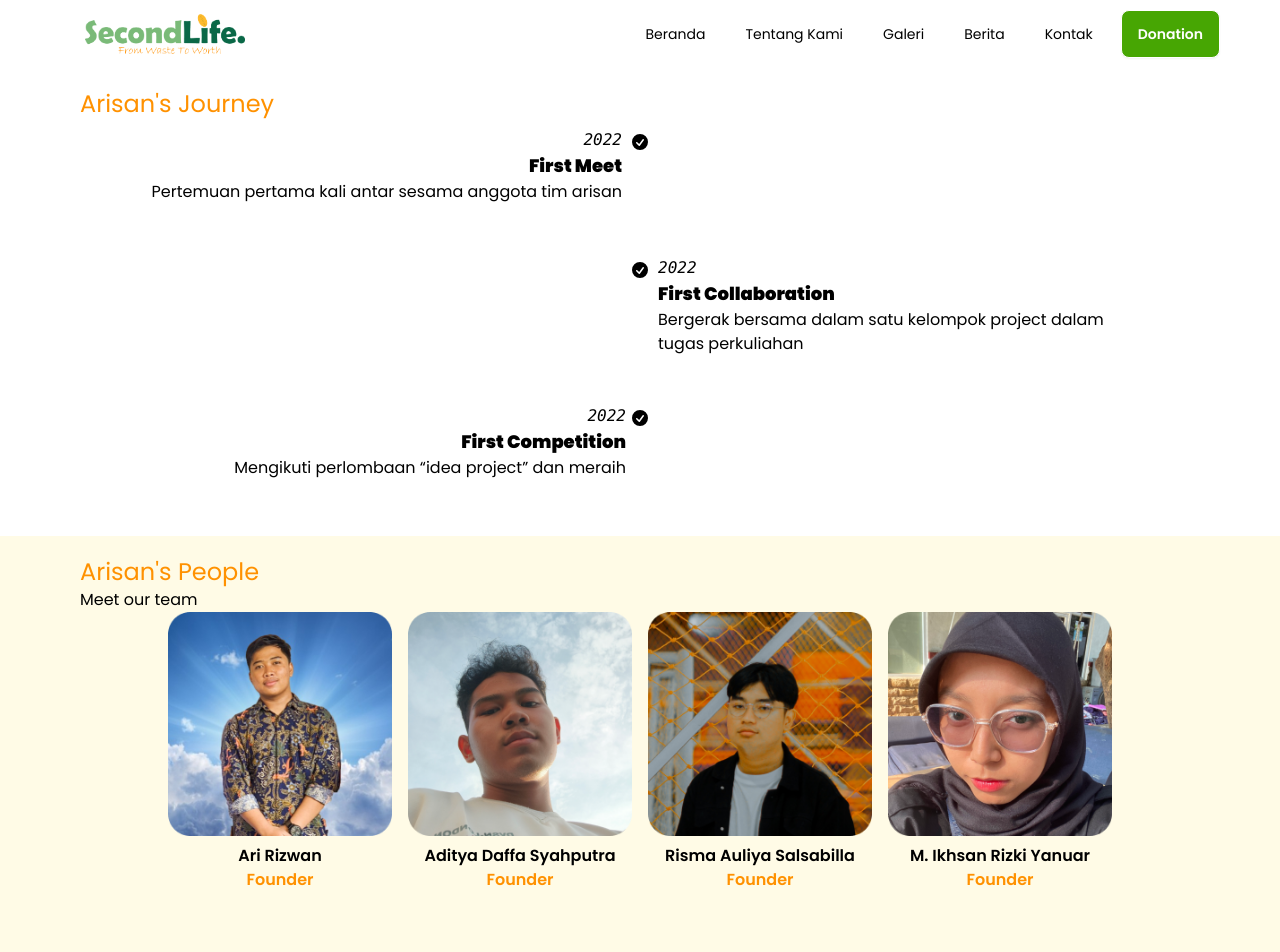
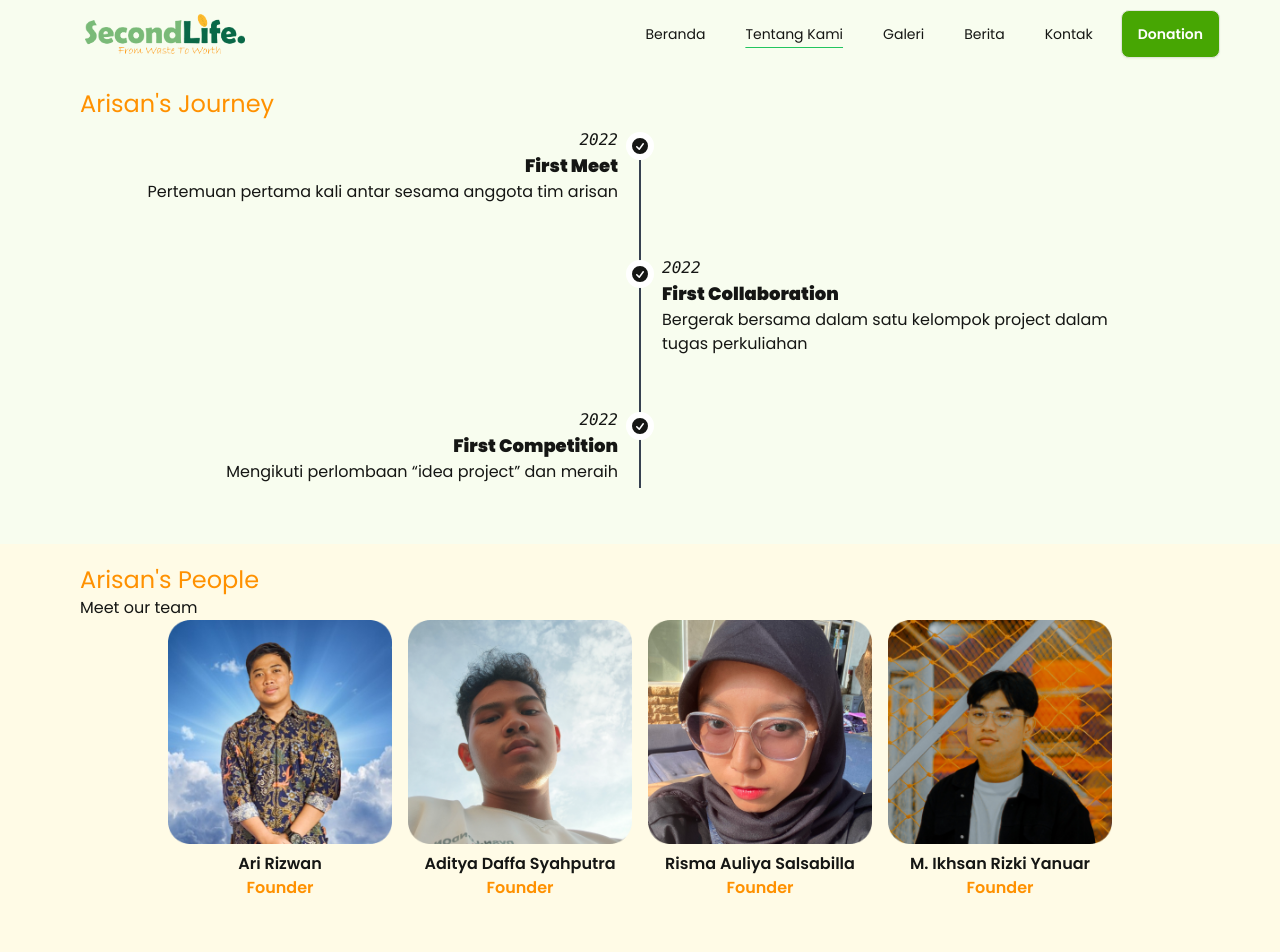
Before and after one commit to arirzwn/Pekan-IT-Project, a React (Vite) app: page /tentang-kami in a window 1280 px wide. Shown: the top 952 px of the page. Built offline with nearby package versions, Linux system fonts and the light colour scheme; what tailwindcss-highlights would draw is missing.

Commit message:
update fitur

```diff
--- a/package.json
+++ b/package.json
@@ -10,6 +10,7 @@
     "preview": "vite preview"
   },
   "dependencies": {
+    "framer-motion": "^11.3.31",
     "react": "^18.3.1",
     "react-countup": "^6.5.3",
     "react-dom": "^18.3.1",
--- a/src/components/CardAnggota.jsx
+++ b/src/components/CardAnggota.jsx
@@ -1,30 +1,84 @@
+import { useState } from "react";
+import "/src/index.css";
+import DetailAnggota from "../layout/DetailAnggota";
 import fotoProfile1 from "../assets/foto-ari.png";
 import fotoProfile2 from "../assets/foto-adit.png";
-import fotoProfile3 from "../assets/foto-risma.png";
-import fotoProfile4 from "../assets/foto-ikhsan.png";
+import fotoProfile3 from "../assets/foto-ikhsan.png";
+import fotoProfile4 from "../assets/foto-risma.png";
 
 const dataAnggota = [
-  { img: fotoProfile1, nama: "Ari Rizwan", jabatan: "Founder" },
-  { img: fotoProfile2, nama: "Aditya Daffa Syahputra", jabatan: "Founder" },
-  { img: fotoProfile4, nama: "Risma Auliya Salsabilla", jabatan: "Founder" },
-  { img: fotoProfile3, nama: "M. Ikhsan Rizki Yanuar", jabatan: "Founder" },
+  {
+    img: fotoProfile1,
+    nama: "Ari Rizwan",
+    jabatan: "Founder",
+    moto: "Mahasiswa Informatika yang berambisi menjadi seorang full-stack developer yang kompeten. Memiliki minat yang besar dalam merancang dan membangun aplikasi web yang inovatif dan user-friendly. Terbuka untuk kesempatan magang atau kerja part-time di perusahaan startup.",
+    sosmed: {
+      github: "https://github.com/arirzwn",
+      linkdn: "https://www.linkedin.com/in/ari-rizwan-70666918b/",
+      ig: "https://www.instagram.com/ari.rzw.n/",
+      fb: "https://www.facebook.com/",
+    },
+  },
+  {
+    img: fotoProfile2,
+    nama: "Aditya Daffa Syahputra",
+    jabatan: "Founder",
+    moto: "Mahasiswa semester 5 Informatika di Universitas Singaperbangsa Karawang dengan minat khusus dalam Software  Development terutama sebagai back-end developer. Memiliki semangat tinggi untuk mempelajari teknologi baru dan meningkatkan keterampilan. Dikenal sebagai individu disiplin, terampil, dan gigih dalam menyelesaikan masalah.",
+    sosmed: {
+      github: "https://github.com/",
+      linkdn: "https://www.linkedin.com/",
+      ig: "https://www.instagram.com/",
+      fb: "https://www.facebook.com/",
+    },
+  },
+  {
+    img: fotoProfile4,
+    nama: "Risma Auliya Salsabilla",
+    jabatan: "Founder",
+    moto: "Antusias dalam dunia pengembangan perangkat lunak, selalu mengikuti perkembangan teknologi terkini seperti machine learning dan cloud computing. Aktif berkontribusi dalam komunitas open source dan mengikuti berbagai kursus online untuk memperdalam pengetahuan.",
+    sosmed: {
+      github: "https://github.com/",
+      linkdn: "https://www.linkedin.com/",
+      ig: "https://www.instagram.com/",
+      fb: "https://www.facebook.com/",
+    },
+  },
+  {
+    img: fotoProfile3,
+    nama: "M. Ikhsan Rizki Yanuar",
+    jabatan: "Founder",
+    moto: "Menguasai bahasa pemrograman Python dan JavaScript dengan baik. Memiliki pemahaman yang kuat tentang struktur data, algoritma, dan desain database. Terampil dalam membangun aplikasi web yang scalable dan performant menggunakan framework seperti Django dan React.",
+    sosmed: {
+      github: "https://github.com/",
+      linkdn: "https://www.linkedin.com/",
+      ig: "https://www.instagram.com/",
+      fb: "https://www.facebook.com/",
+    },
+  },
 ];
 
 export default function CardAnggota() {
+  const [selectedMember, setSelectedMember] = useState(null);
+
+  const handleImageClick = (member) => {
+    setSelectedMember(member);
+    document.getElementById("my_modal_3").showModal();
+  };
+
   return (
     <>
-      {/*  Hapus MB */}
-      <div className="flex items-center justify-center gap-4  mb-24  ">
+      <div className="flex items-center justify-center gap-4 mb-24">
         {dataAnggota.map((data, index) => (
-          <div key={index} className="max-w-56 max-h-56">
+          <div key={index} className="card-container max-w-56 max-h-56">
             <figure className="w-56 h-56">
               <img
                 src={data.img}
                 alt="Foto profile"
-                className="rounded-sm aspect-square object-cover"
+                className="rounded-sm aspect-square object-cover cursor-pointer"
+                onClick={() => handleImageClick(data)}
               />
             </figure>
-            <div className=" flex flex-col justify-between mt-2 w-56 text-center">
+            <div className="flex flex-col justify-between mt-2 w-56 text-center">
               <p className="font-semibold break-words">{data.nama}</p>
               <p className="break-words text-[#FF9100] font-semibold">
                 {data.jabatan}
@@ -33,6 +87,7 @@ export default function CardAnggota() {
           </div>
         ))}
       </div>
+      {selectedMember && <DetailAnggota member={selectedMember} />}
     </>
   );
 }
--- a/src/components/NavLink.jsx
+++ b/src/components/NavLink.jsx
@@ -1,15 +1,27 @@
-import { Link } from "react-router-dom";
+import { NavLink } from "react-router-dom";
 import { Link as ScrollLink } from "react-scroll";
+import "/src/index.css";
 
 export default function Navlink() {
   return (
     <div className="flex-none">
       <ul className="menu menu-horizontal px-1 gap-2">
-        <li className="active:bg-green-200">
-          <Link to="/">Beranda</Link>
+        <li>
+          <NavLink
+            to="/"
+            className={({ isActive }) => (isActive ? "active-link" : "")}
+            end
+          >
+            Beranda
+          </NavLink>
         </li>
         <li>
-          <Link to="/tentang-kami">Tentang Kami</Link>
+          <NavLink
+            to="/tentang-kami"
+            className={({ isActive }) => (isActive ? "active-link" : "")}
+          >
+            Tentang Kami
+          </NavLink>
         </li>
         <li>
           <ScrollLink to="aktifitas" smooth={true} duration={500}>
@@ -22,7 +34,12 @@ export default function Navlink() {
           </ScrollLink>
         </li>
         <li>
-          <Link to="/kontak">Kontak</Link>
+          <NavLink
+            to="/kontak"
+            className={({ isActive }) => (isActive ? "active-link" : "")}
+          >
+            Kontak
+          </NavLink>
         </li>
       </ul>
     </div>
--- a/src/index.css
+++ b/src/index.css
@@ -87,9 +87,27 @@
   transform: scale(0.9);
   transition: opacity 300ms, transform 300ms;
 }
-/* Add this CSS to your stylesheet */
+
 img {
   object-fit: cover;
   width: 100%;
   height: 100%;
 }
+
+.modal-box {
+  width: 70vw;
+  max-width: 70vw;
+}
+
+.card-container {
+  transition: transform 0.3s ease;
+}
+
+.card-container:hover {
+  transform: scale(1.05);
+}
+
+.active-link {
+  @apply underline underline-offset-8 decoration-green-500;
+
+}
--- /dev/null
+++ b/src/layout/DetailAnggota.jsx
@@ -0,0 +1,66 @@
+// src/layout/DetailAnggota.jsx
+import "/src/index.css";
+import Judul from "../components/Judul.jsx";
+import {
+  FaFacebookF,
+  FaGithub,
+  FaInstagram,
+  FaLinkedinIn,
+} from "react-icons/fa";
+
+export default function DetailAnggota({ member }) {
+  return (
+    <div>
+      <dialog id="my_modal_3" className="modal border mx-auto">
+        <div className="modal-box border h-full bg-white">
+          <form method="dialog">
+            <button className="btn btn-sm btn-circle btn-ghost absolute right-2 top-2">
+              ✕
+            </button>
+          </form>
+          <div>
+            <Judul className="">Arisan's People</Judul>
+          </div>
+          <div className="flex gap-x-10 mt-4">
+            <div className="flex-1 ">
+              <figure className="w-full h-full">
+                <img
+                  src={member.img}
+                  alt="Foto Profile"
+                  className="w-full h-full object-cover"
+                />
+              </figure>
+            </div>
+            <div className="flex-1 flex flex-col">
+              <h1 className="text-2xl mb-2 font-semibold">{member.nama}</h1>
+              <p className="text-justify text-sm">{member.moto}</p>
+              <div className="flex gap-4 mt-auto">
+                <div className="h-3 w-3 p-4 border-[3px] border-[#FF9100] rounded-full flex justify-center items-center">
+                  <a target="_blank" href={member.sosmed.fb}>
+                    <FaFacebookF className="text-xl text-[#FF9100]" />
+                  </a>
+                </div>
+                <div className="h-3 w-3 p-4 border-[3px] border-[#FF9100] rounded-full flex justify-center items-center">
+                  <a target="_blank" href={member.sosmed.linkdn}>
+                    <FaLinkedinIn className="text-xl text-[#FF9100]" />
+                  </a>
+                </div>
+                <div className="h-3 w-3 p-4 border-[3px] border-[#FF9100] rounded-full flex justify-center items-center">
+                  <a target="_blank" href={member.sosmed.ig}>
+                    <FaInstagram className="text-xl text-[#FF9100]" />
+                  </a>
+                </div>
+                <div className="h-3 w-3 p-4 border-[3px] border-[#FF9100] rounded-full flex justify-center items-center">
+                  <a target="_blank" href={member.sosmed.github}>
+                    <FaGithub className="text-xl text-[#FF9100]" />
+                  </a>
+                </div>
+              </div>
+            </div>
+            {/*<div></div>*/}
+          </div>
+        </div>
+      </dialog>
+    </div>
+  );
+}
--- a/src/layout/TentangKami.jsx
+++ b/src/layout/TentangKami.jsx
@@ -53,7 +53,8 @@ export default function TentangKami() {
 
 function TimeLine() {
   return (
-    <div className="mx-auto w-[80%]">
+    <div className="mx-auto w-[80%] relative">
+      <div className="absolute left-1/2 transform -translate-x-1/2 top-[calc(1.25rem+1.25rem)] bottom-[calc(1.25rem+1.25rem)] border-l-2 border-gray-700"></div>
       <ul className="timeline timeline-snap-icon max-md:timeline-compact timeline-vertical">
         {timeline.map((data, index) => {
           let positionClass = "";
@@ -65,36 +66,12 @@ function TimeLine() {
             positionClass = "timeline-start";
           }
 
-          if (index === timeline.length - 1) {
-            return (
-              <li key={data.tahun}>
-                <hr />
-                <div className="timeline-middle">
-                  <svg
-                    xmlns="http://www.w3.org/2000/svg"
-                    viewBox="0 0 20 20"
-                    fill="currentColor"
-                    className="h-5 w-5"
-                  >
-                    <path
-                      fillRule="evenodd"
-                      d="M10 18a8 8 0 100-16 8 8 0 000 16zm3.857-9.809a.75.75 0 00-1.214-.882l-3.483 4.79-1.88-1.88a.75.75 0 10-1.06 1.061l2.5 2.5a.75.75 0 001.137-.089l4-5.5z"
-                      clipRule="evenodd"
-                    />
-                  </svg>
-                </div>
-                <div className="timeline-start mb-10 md:text-end">
-                  <time className="font-mono italic">{data.tahun}</time>
-                  <div className="text-lg font-black">{data.title}</div>
-                  {data.deskripsi}
-                </div>
-              </li>
-            );
-          }
-
           return (
-            <li key={data.tahun} className={positionClass}>
-              <div className="timeline-middle">
+            <li key={data.tahun} className={`relative ${positionClass}`}>
+              {/*{index !== 0 && index !== timeline.length - 1 && (*/}
+              {/*  <hr className="border-t-2 border-gray-300 my-4 absolute left-1/2 transform -translate-x-1/2 w-[calc(50%-1.25rem)] top-1/2" />*/}
+              {/*)}*/}
+              <div className="timeline-middle relative z-10 bg-white p-1 rounded-full">
                 <svg
                   xmlns="http://www.w3.org/2000/svg"
                   viewBox="0 0 20 20"
@@ -108,12 +85,16 @@ function TimeLine() {
                   />
                 </svg>
               </div>
-              <div className={`timeline-content ${positionClass} mb-10 px-2`}>
+              <div
+                className={`timeline-content ${positionClass} mb-10 px-2 ${index === timeline.length - 1 ? "md:text-end" : ""}`}
+              >
                 <time className="font-mono italic">{data.tahun}</time>
                 <div className="text-lg font-black">{data.title}</div>
                 {data.deskripsi}
               </div>
-              <hr />
+              {/*{index !== timeline.length - 1 && (*/}
+              {/*  <hr className="border-t-2 border-gray-300 my-4 absolute left-1/2 transform -translate-x-1/2 w-[calc(50%-1.25rem)] bottom-1/2" />*/}
+              {/*)}*/}
             </li>
           );
         })}
@@ -121,3 +102,47 @@ function TimeLine() {
     </div>
   );
 }
+
+// function TimeLine() {
+//   return (
+//     <div className="mx-auto w-[80%]">
+//       <ul className="timeline timeline-snap-icon max-md:timeline-compact timeline-vertical">
+//         {timeline.map((data, index) => {
+//           let positionClass = "";
+//           if (data.title === "First Collaboration") {
+//             positionClass = "timeline-end";
+//           } else if (data.title === "First Competition") {
+//             positionClass = "timeline-start";
+//           } else {
+//             positionClass = "timeline-start";
+//           }
+//
+//           return (
+//             <li key={data.tahun} className={positionClass}>
+//               {index !== 0 && <hr className="border-t-2 border-gray-300" />}
+//               <div className="timeline-middle">
+//                 <svg
+//                   xmlns="http://www.w3.org/2000/svg"
+//                   viewBox="0 0 20 20"
+//                   fill="currentColor"
+//                   className="h-5 w-5"
+//                 >
+//                   <path
+//                     fillRule="evenodd"
+//                     d="M10 18a8 8 0 100-16 8 8 0 000 16zm3.857-9.809a.75.75 0 00-1.214-.882l-3.483 4.79-1.88-1.88a.75.75 0 10-1.06 1.061l2.5 2.5a.75.75 0 001.137-.089l4-5.5z"
+//                     clipRule="evenodd"
+//                   />
+//                 </svg>
+//               </div>
+//               <div className={`timeline-content ${positionClass} mb-10 px-2`}>
+//                 <time className="font-mono italic">{data.tahun}</time>
+//                 <div className="text-lg font-black">{data.title}</div>
+//                 {data.deskripsi}
+//               </div>
+//             </li>
+//           );
+//         })}
+//       </ul>
+//     </div>
+//   );
+// }
--- a/tailwind.config.js
+++ b/tailwind.config.js
@@ -9,7 +9,8 @@ export default {
     },
   },
   daisyui: {
-    themes: [],
+    themes: ["lemonade", "cmyk"],
+    // themes: [],
   },
   plugins: [require("daisyui"), require("tailwindcss-highlights")],
 };
```
Also changed, not shown: src/layout/Footer/Footer.jsx (+4 -8 lines), 1 other file (tests, documents, lock files or other folders).
